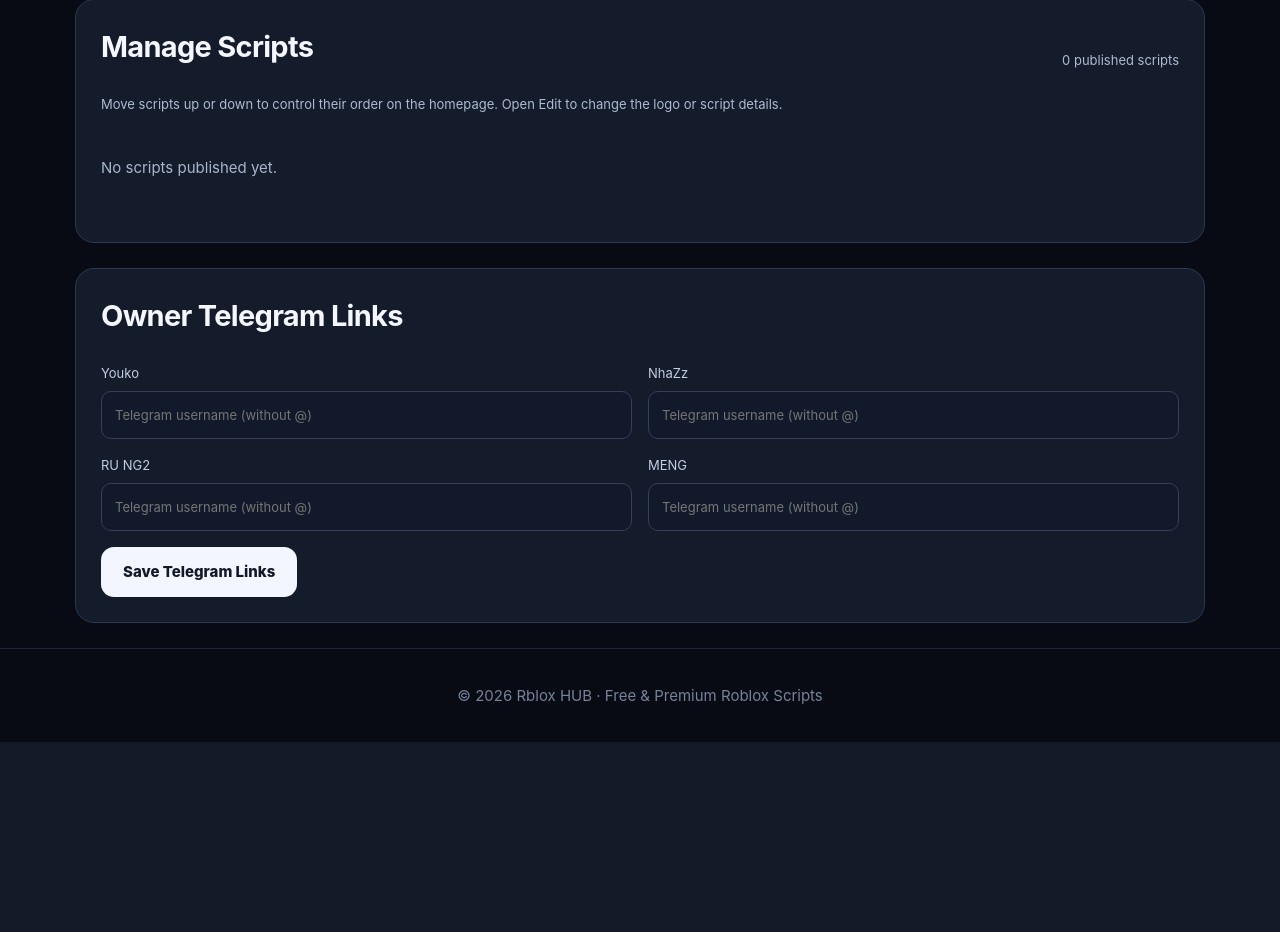
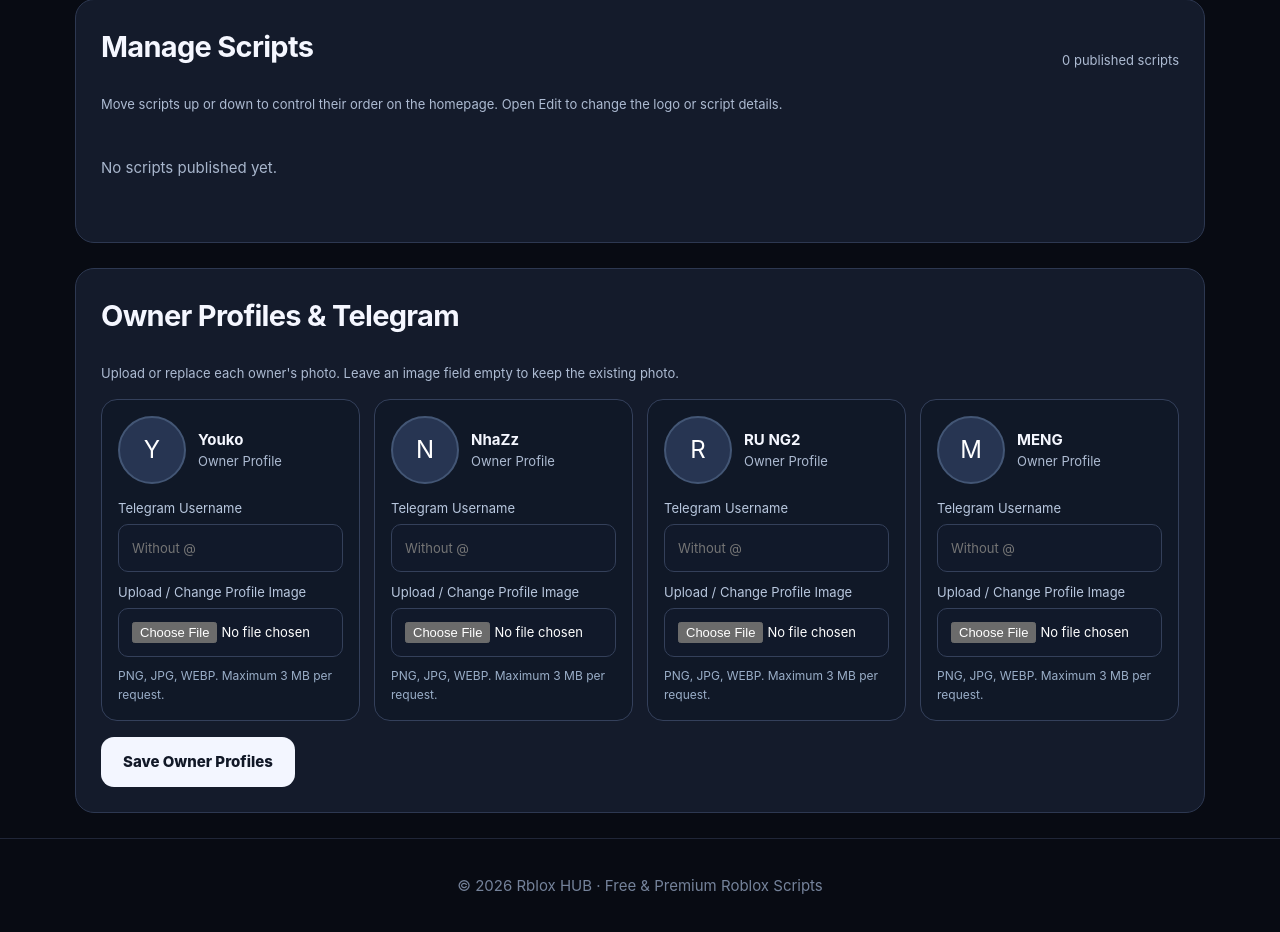
Before and after one commit to youkox11/webscript, a Flask app: page /admin in a window 1280 px wide. Shown: the part 946-1878 px from the top of the page. Before the commit the page ends 1688 px from the top, so only its background shows below. Run offline with Flask 3, Linux system fonts and the light colour scheme; the visitor is signed in with stand-in values (Sample User, id 1); data comes from the database, SQL or seed files in the repository; data that the repository does not hold is empty.

Commit message:
Enhance admin panel with owner profiles and images
Added a new section for managing owner profiles with image upload functionality.

```diff
--- a/templates/admin.html
+++ b/templates/admin.html
@@ -23,6 +23,13 @@
   .ym-delete{margin-top:12px}
   .ym-danger{background:#431f2c;color:#ffd1dc;border-color:#814154}
   .ym-empty{color:#a8b6cc;padding:22px 0}
+  .owner-profile-grid{display:grid;grid-template-columns:repeat(auto-fit,minmax(220px,1fr));gap:14px;margin:16px 0}
+  .owner-profile-card{background:#101827;border:1px solid #34405b;border-radius:16px;padding:16px;min-width:0}
+  .owner-profile-top{display:flex;align-items:center;gap:12px;margin-bottom:14px}
+  .owner-profile-photo{width:68px;height:68px;border-radius:50%;object-fit:cover;background:#273552;display:grid;place-items:center;color:#fff;font-size:24px;flex-shrink:0;border:2px solid #435675}
+  .owner-profile-card label{display:block;margin:10px 0;font-size:13px;color:#b8c7de}
+  .owner-profile-card input{display:block;width:100%;margin-top:6px}
+  .owner-profile-note{font-size:12px;color:#9aaec8;margin:8px 0 0}
   @media(max-width:620px){.ym-card{padding:12px}.ym-logo{width:50px;height:50px}.ym-btn{padding:10px 11px;font-size:13px}}
 </style>
 <div class="section-head">
@@ -86,10 +93,31 @@
   </div>
 </section>
 <section class="admin-panel">
-  <h2>Owner Telegram Links</h2>
-  <form method="post" action="{{ url_for('owners_update') }}" class="editor">
-    {% for o in owners %}<label>{{ o.name }}<input name="owner_{{ o.id }}" value="{{ o.telegram }}" placeholder="Telegram username (without @)"></label>{% endfor %}
-    <button type="submit" class="primary">Save Telegram Links</button>
+  <h2>Owner Profiles &amp; Telegram</h2>
+  <p class="ym-note">Upload or replace each owner's photo. Leave an image field empty to keep the existing photo.</p>
+  <form method="post" action="{{ url_for('owners_update') }}" enctype="multipart/form-data">
+    <div class="owner-profile-grid">
+      {% for o in owners %}
+      <div class="owner-profile-card">
+        <div class="owner-profile-top">
+          {% if o.avatar %}
+          <img class="owner-profile-photo" src="{{ url_for('uploaded', name=o.avatar) }}" alt="{{ o.name }} avatar">
+          {% else %}
+          <span class="owner-profile-photo" aria-hidden="true">{{ o.name[0] }}</span>
+          {% endif %}
+          <div><strong>{{ o.name }}</strong><div class="ym-note">Owner Profile</div></div>
+        </div>
+        <label>Telegram Username
+          <input type="text" name="owner_{{ o.id }}" value="{{ o.telegram }}" placeholder="Without @" autocomplete="off">
+        </label>
+        <label>Upload / Change Profile Image
+          <input type="file" name="owner_image_{{ o.id }}" accept="image/png,image/jpeg,image/webp">
+        </label>
+        <p class="owner-profile-note">PNG, JPG, WEBP. Maximum 3 MB per request.</p>
+      </div>
+      {% endfor %}
+    </div>
+    <button type="submit" class="primary">Save Owner Profiles</button>
   </form>
 </section>
 <script>
```
